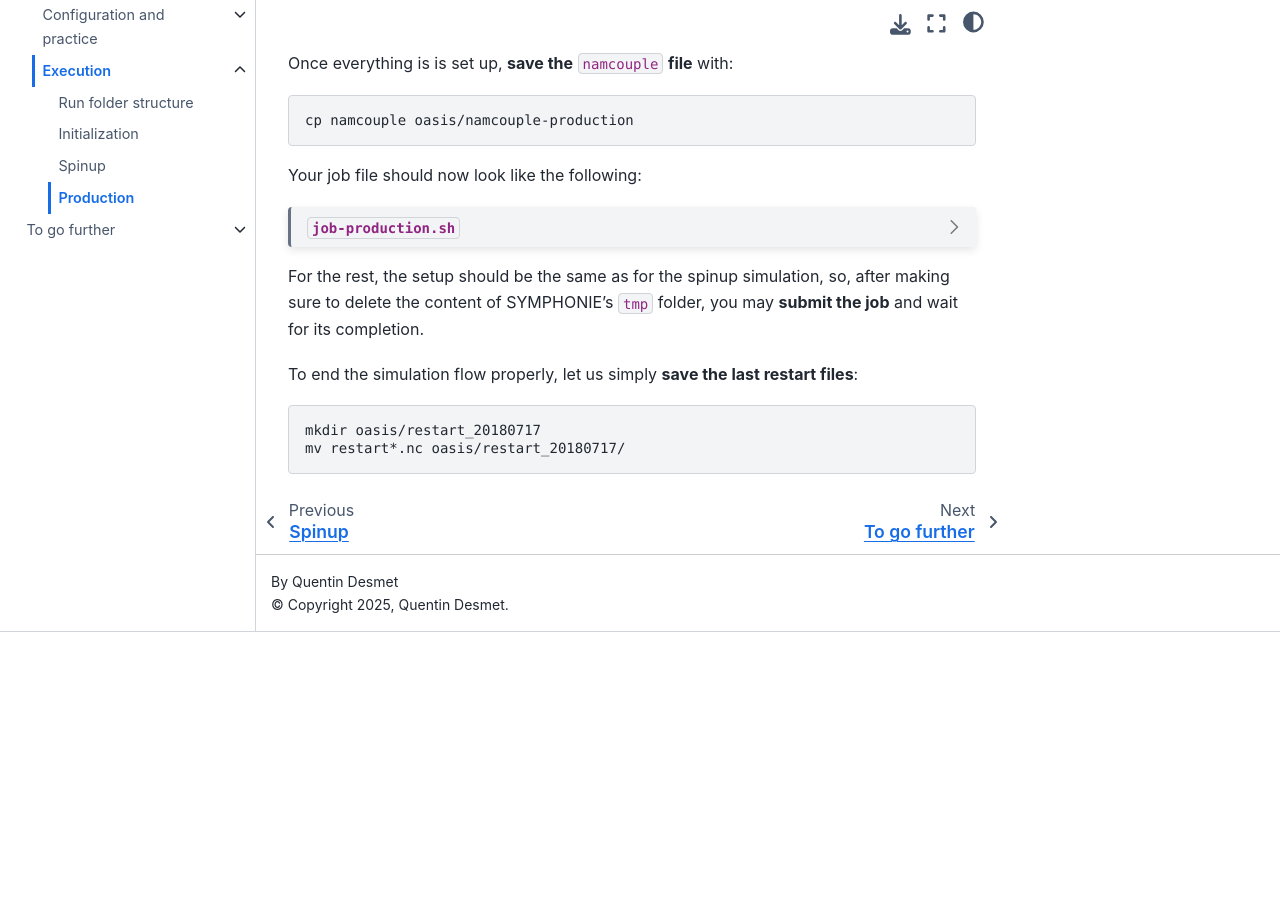
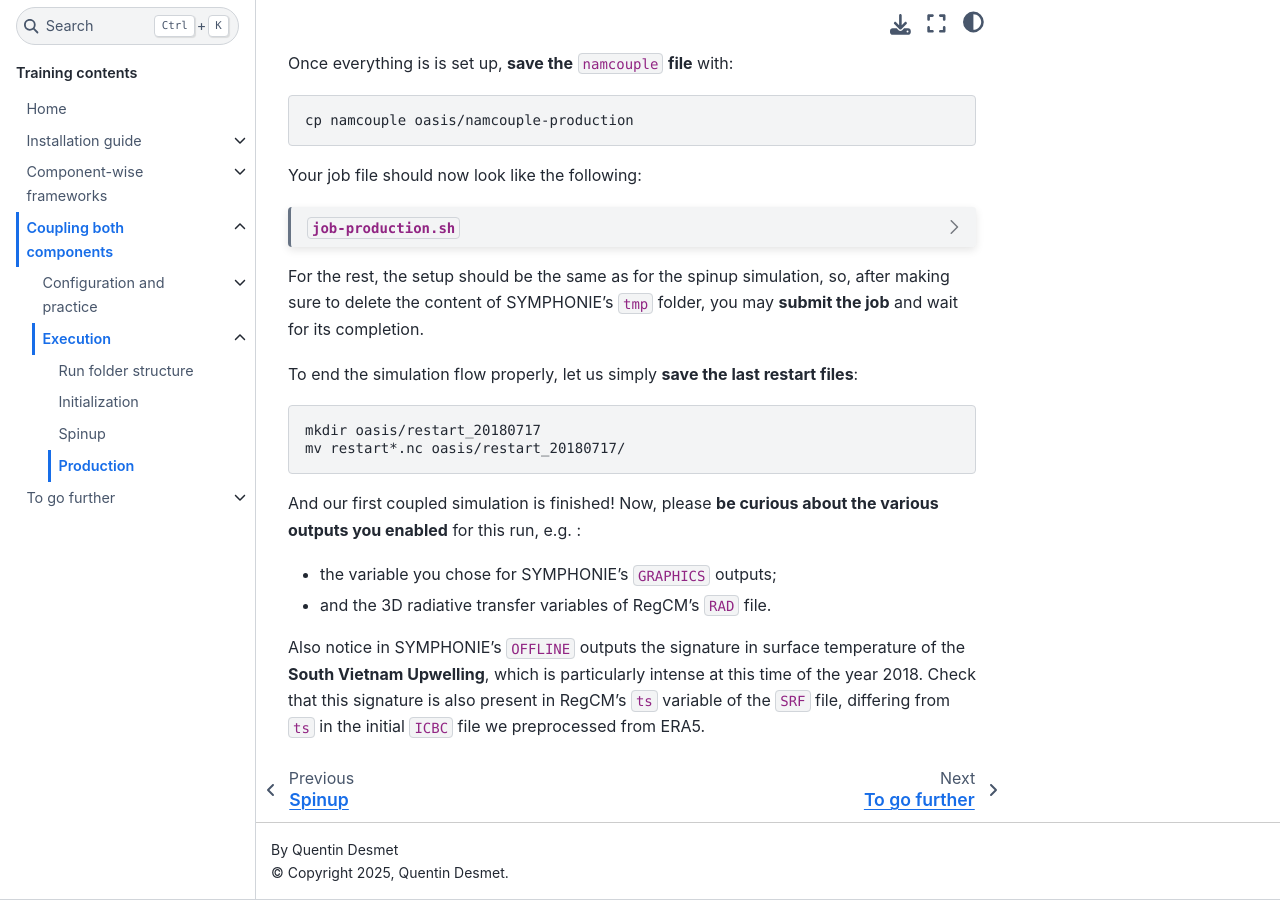
Before and after one commit to DesmetQuentin/training-ros, a Sphinx documentation site: the page built from source/coupling/run/production.rst, in a window 1280 px wide and 900 px high, scrolled down 708 px. Built offline with Sphinx 7.4.7 and the Sphinx Book theme 1.1.4, drawn with Linux system fonts in a browser that asks for light colours; before the commit the page ends 1340 px from its top, so only the background shows below that.

Commit message:
content: Add instructions to check cpl outputs

```diff
--- a/source/coupling/run/production.rst
+++ b/source/coupling/run/production.rst
@@ -372,3 +372,17 @@ To end the simulation flow properly, let us simply **save the last restart files
 
    mkdir oasis/restart_20180717
    mv restart*.nc oasis/restart_20180717/
+
+
+And our first coupled simulation is finished! Now, please **be curious about the
+various outputs you enabled** for this run, e.g. :
+
+* the variable you chose for SYMPHONIE's ``GRAPHICS`` outputs;
+* and the 3D radiative transfer variables of RegCM's ``RAD`` file.
+
+
+Also notice in SYMPHONIE's ``OFFLINE`` outputs the signature in surface temperature
+of the **South Vietnam Upwelling**, which is particularly intense at this time of the
+year 2018. Check that this signature is also present in RegCM's ``ts`` variable of the
+``SRF`` file, differing from ``ts`` in the initial ``ICBC`` file we preprocessed from
+ERA5.
```
